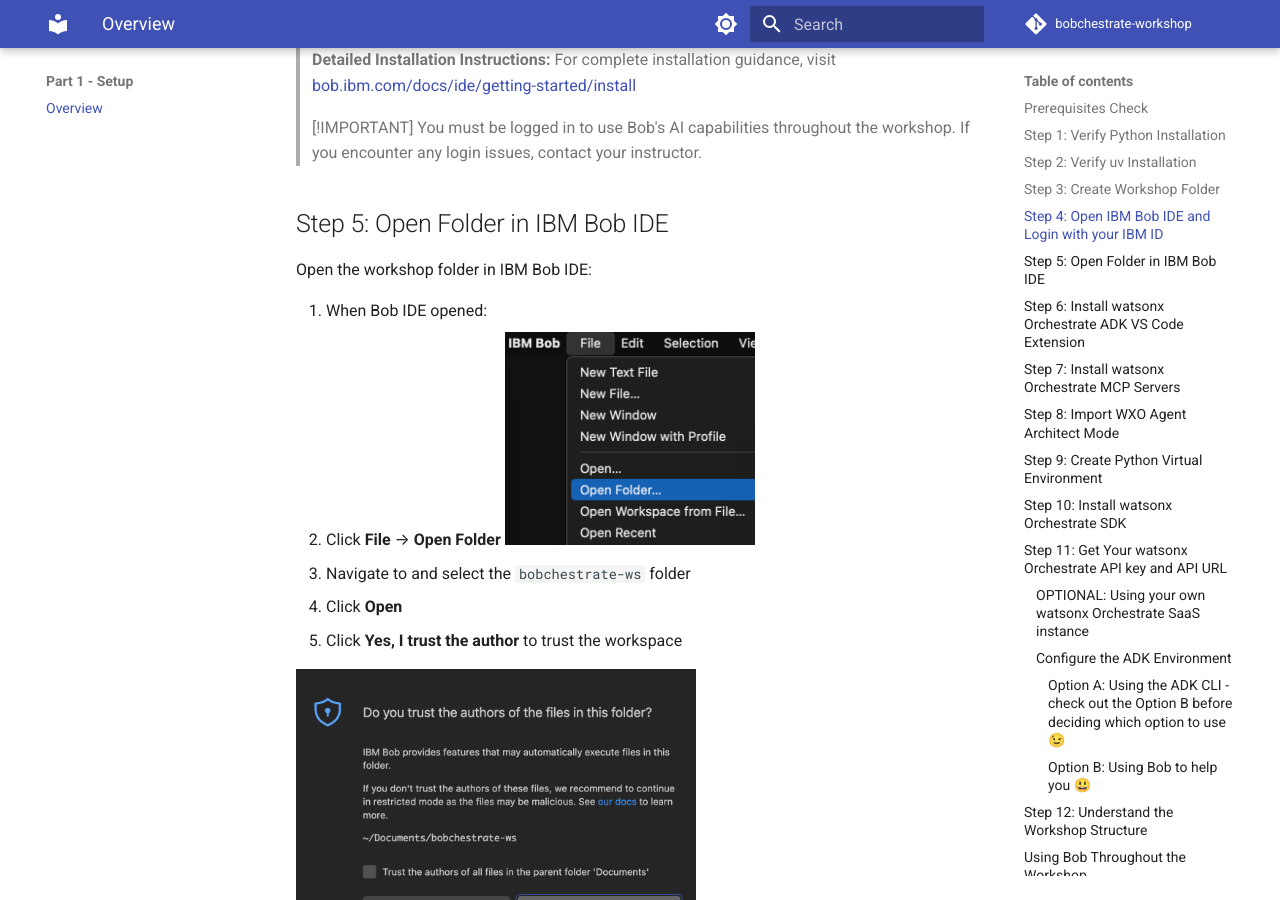
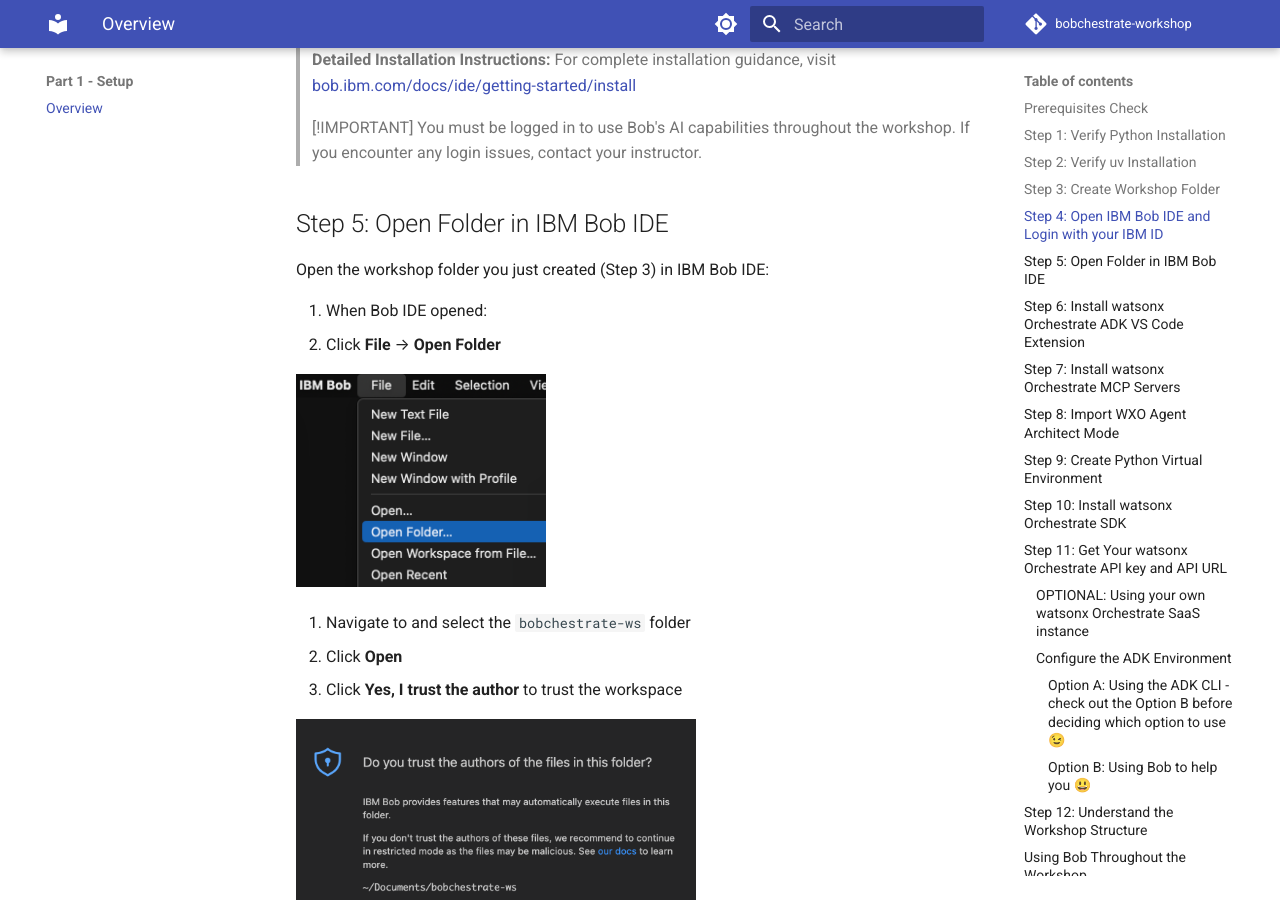
Before and after one commit to juseljuk/watsonx-orchestrate-workshop, an MkDocs documentation site: the page built from docs/part1-setup/README.md, in a window 1280 px wide and 900 px high, scrolled down 1805 px. Built offline with MkDocs 1.6.1 and Material for MkDocs 9.7.7, drawn with Linux system fonts in a browser that asks for light colours; comment, search, counter and statistics services are not loaded.

Commit message:
Update README.md

```diff
--- a/docs/part1-setup/README.md
+++ b/docs/part1-setup/README.md
@@ -49,11 +49,13 @@
 
 ## Step 5: Open Folder in IBM Bob IDE
 
-Open the workshop folder in IBM Bob IDE:
+Open the workshop folder you just created (Step 3) in IBM Bob IDE:
 
 1. When Bob IDE opened:
 2. Click **File** → **Open Folder**
+
    <img src="images/image.png" alt="IBM Bob IDE File menu showing Open Folder option" width="250px">
+
 3. Navigate to and select the `bobchestrate-ws` folder
 4. Click **Open**
 5. Click **Yes, I trust the author** to trust the workspace
```
